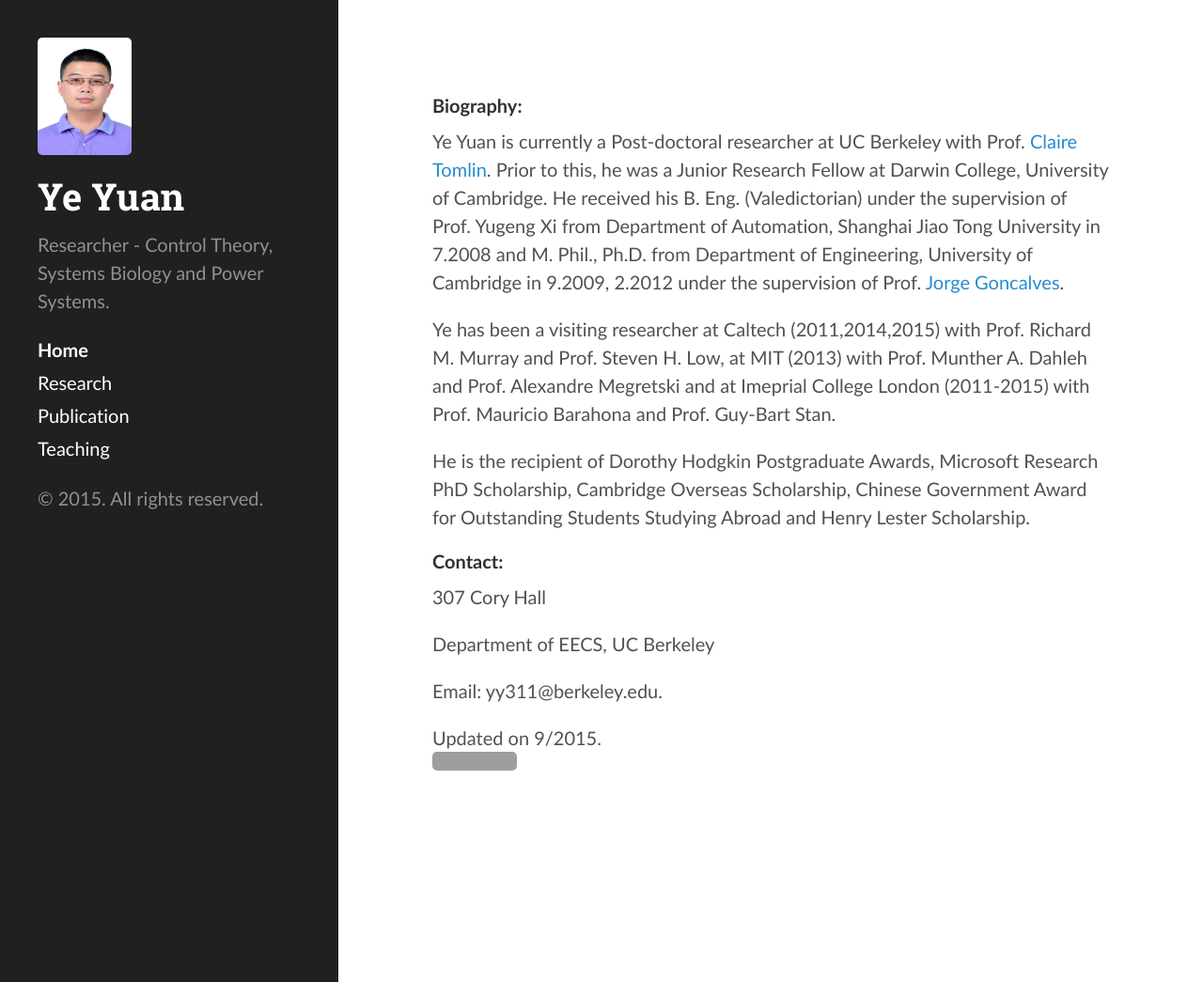
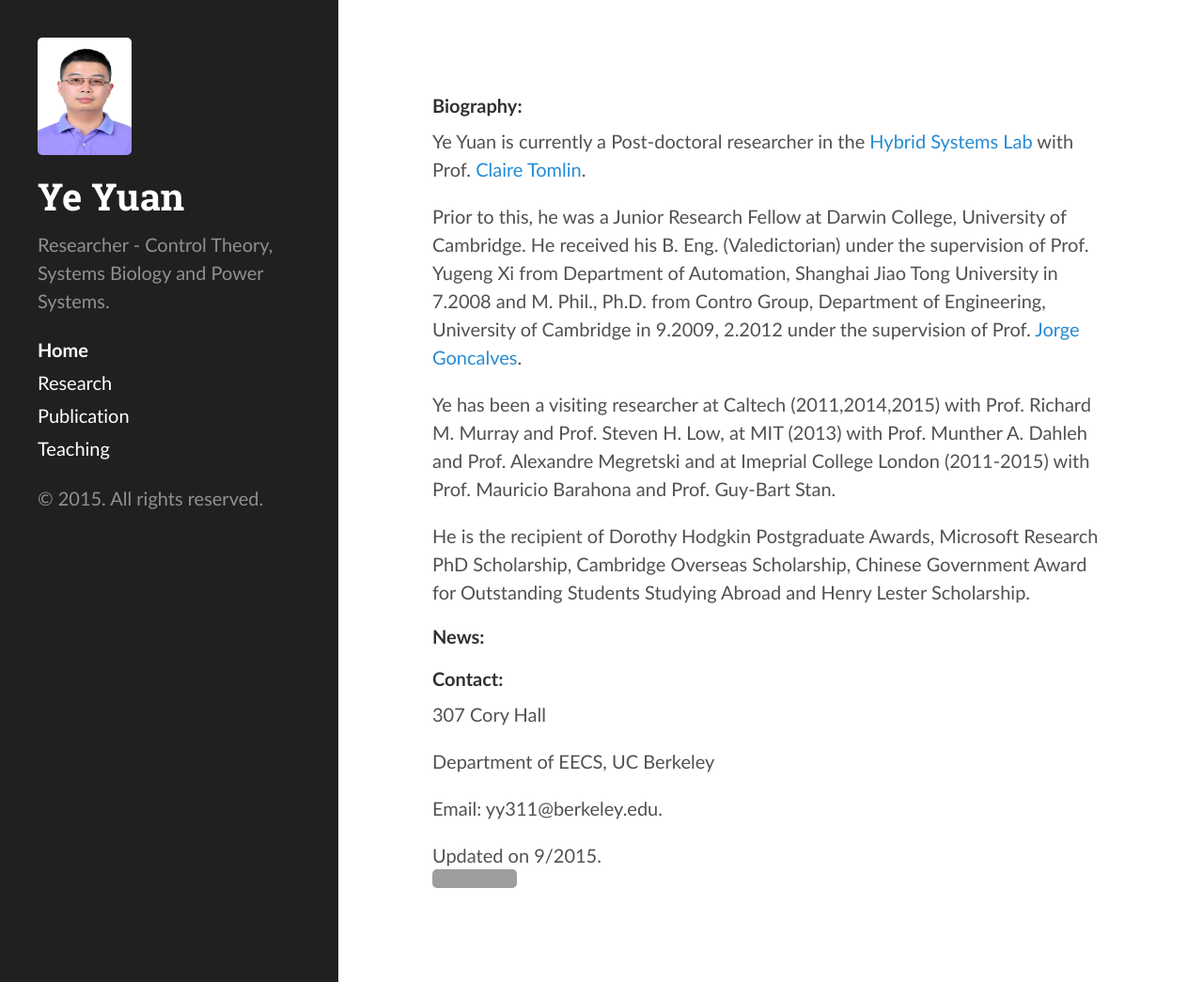
Before and after one commit to yy311/yy311.github.io, a Jekyll site: the page built from index.md, in a window 1280 px wide and 1045 px high. Shown: the whole window at 94% size. Built offline with Jekyll 4.4.1, drawn with Linux system fonts in a browser that asks for light colours; grey boxes are pictures that could not be loaded.

Commit message:
Update index.md

```diff
--- a/index.md
+++ b/index.md
@@ -5,11 +5,16 @@ title: Home
 
 ####Biography:
 
-Ye Yuan is currently a Post-doctoral researcher at UC Berkeley with Prof. [Claire Tomlin](http://eecs.berkeley.edu/~tomlin). Prior to this, he was a Junior Research Fellow at Darwin College, University of Cambridge. He received his B. Eng. (Valedictorian) under the supervision of Prof. Yugeng Xi from Department of Automation, Shanghai Jiao Tong University in 7.2008 and M. Phil., Ph.D. from Department of Engineering, University of Cambridge in 9.2009, 2.2012 under the supervision of Prof. [Jorge Goncalves](http://www-control.eng.cam.ac.uk/Homepage/officialweb.php?id=5).
+Ye Yuan is currently a Post-doctoral researcher in the [Hybrid Systems Lab](http://hybrid.eecs.berkeley.edu/) with Prof. [Claire Tomlin](http://eecs.berkeley.edu/~tomlin).
+
+Prior to this, he was a Junior Research Fellow at Darwin College, University of Cambridge. He received his B. Eng. (Valedictorian) under the supervision of Prof. Yugeng Xi from Department of Automation, Shanghai Jiao Tong University in 7.2008 and M. Phil., Ph.D. from Contro Group, Department of Engineering, University of Cambridge in 9.2009, 2.2012 under the supervision of Prof. [Jorge Goncalves](http://www-control.eng.cam.ac.uk/Homepage/officialweb.php?id=5).
 
 Ye has been a visiting researcher at Caltech (2011,2014,2015) with Prof. Richard M. Murray and Prof. Steven H. Low, at MIT (2013) with Prof. Munther A. Dahleh and Prof. Alexandre Megretski and at Imeprial College London (2011-2015) with Prof. Mauricio Barahona and Prof. Guy-Bart Stan.
 
 He is the recipient of Dorothy Hodgkin Postgraduate Awards, Microsoft Research PhD Scholarship, Cambridge Overseas Scholarship, Chinese Government Award for Outstanding Students Studying Abroad and Henry Lester Scholarship.
+
+
+####News:
 
 
 
```
